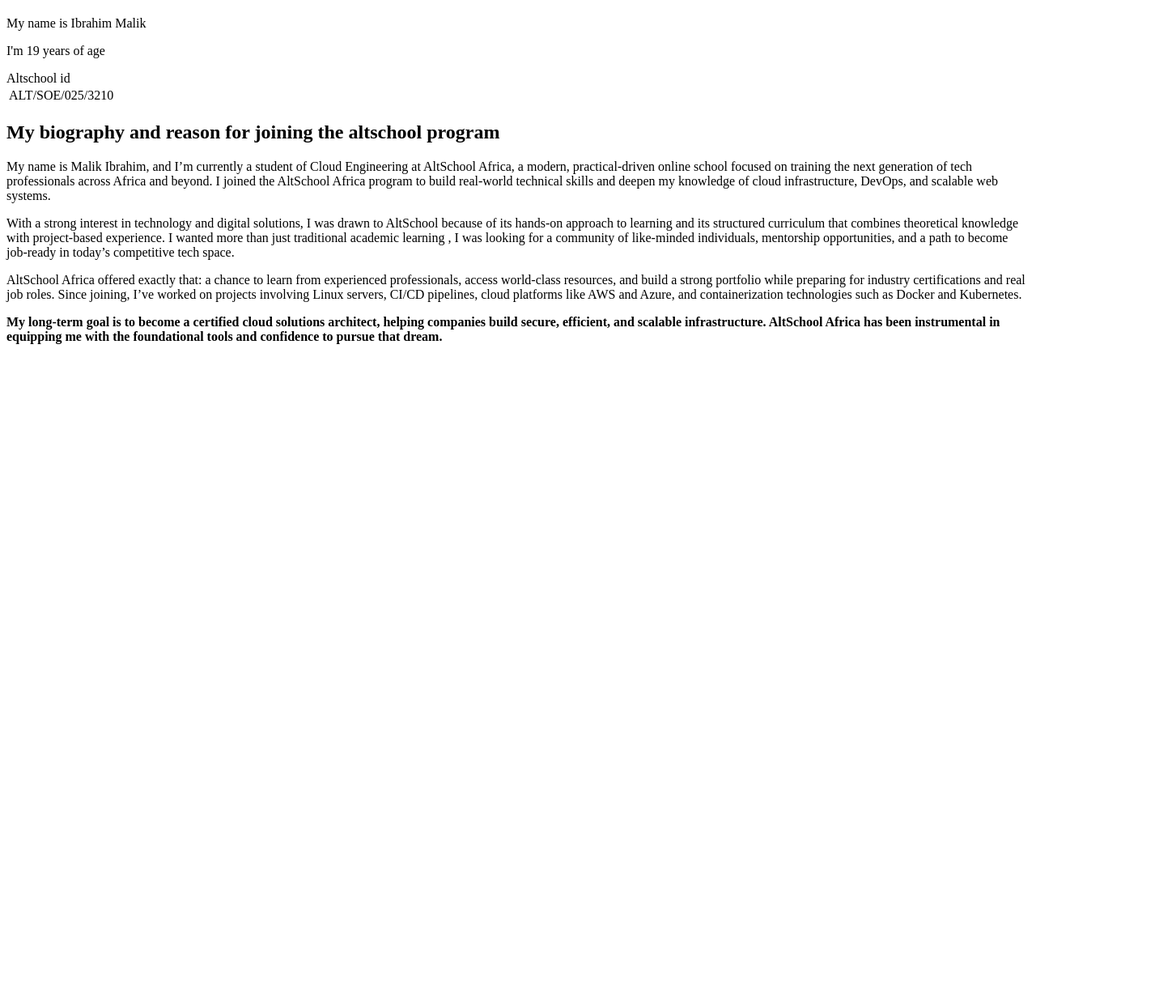
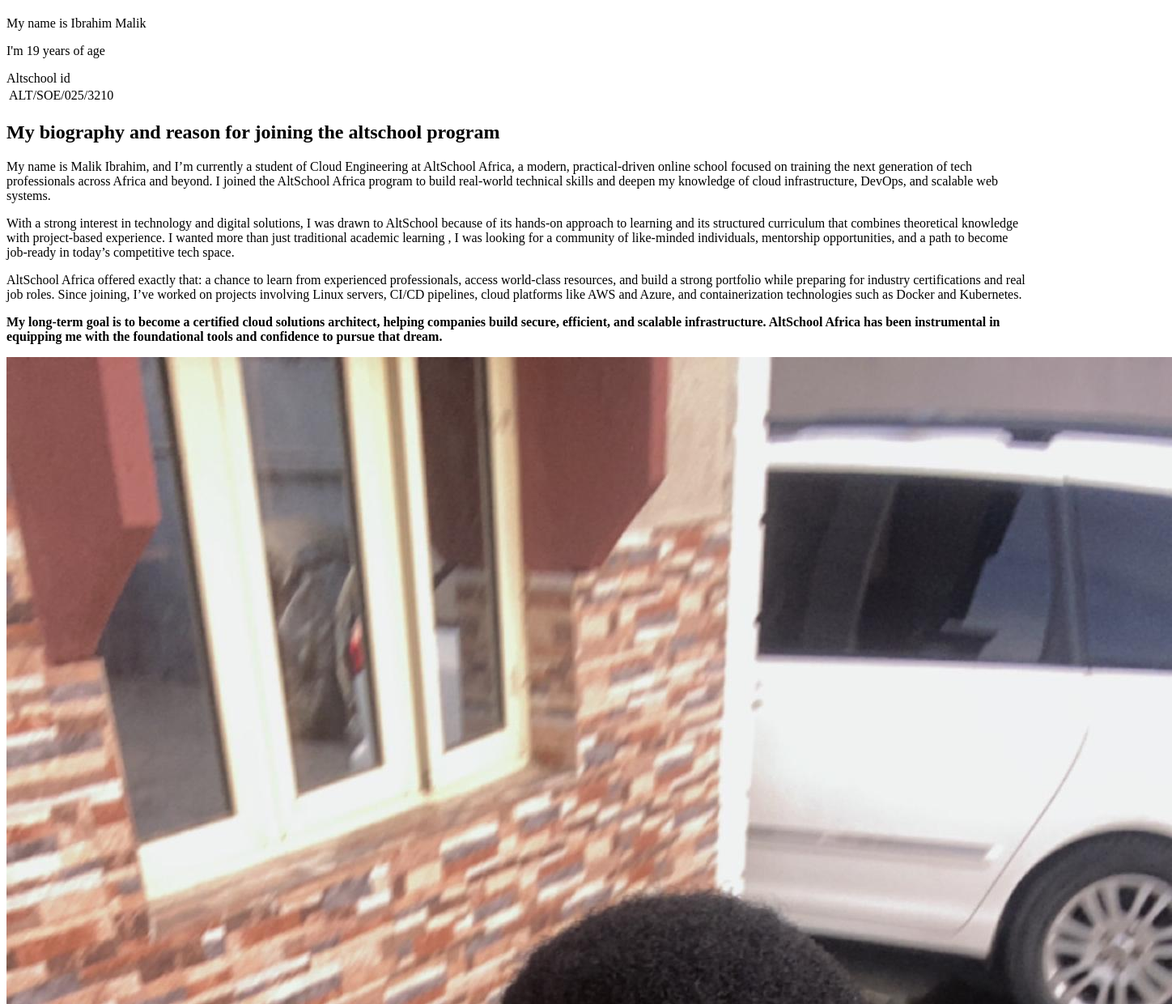
Before and after one commit to ibrahimmalikce/assignment-1, a plain HTML site: page index.html in a window 1280 px wide. Shown: the part 60-1300 px from the top of the page at 81% size, 1448 px wide, since content can reach past the window. Before the commit the page ends 800 px from the top, so only its background shows below. Drawn offline with Linux system fonts and the light colour scheme.

Commit message:
added pic

```diff
--- a/index.html
+++ b/index.html
@@ -18,5 +18,7 @@
 <p>AltSchool Africa offered exactly that: a chance to learn from experienced professionals, access world-class resources, and build a strong portfolio while preparing for industry certifications and real job roles. Since joining, I’ve worked on projects involving Linux servers, CI/CD pipelines, cloud platforms like AWS and Azure, and containerization technologies such as Docker and Kubernetes.
 </p>
 <p><strong>My long-term goal is to become a certified cloud solutions architect, helping companies build secure, efficient, and scalable infrastructure. AltSchool Africa has been instrumental in equipping me with the foundational tools and confidence to pursue that dream.</strong></p>
+<img src="./asset/image/malik pic.jpg" alt="Malik">
+\<a href="#top">Back to Top</a>
 </body>
 </html>
```
Also changed, not shown: asset/image/malik pic.jpg (added).
